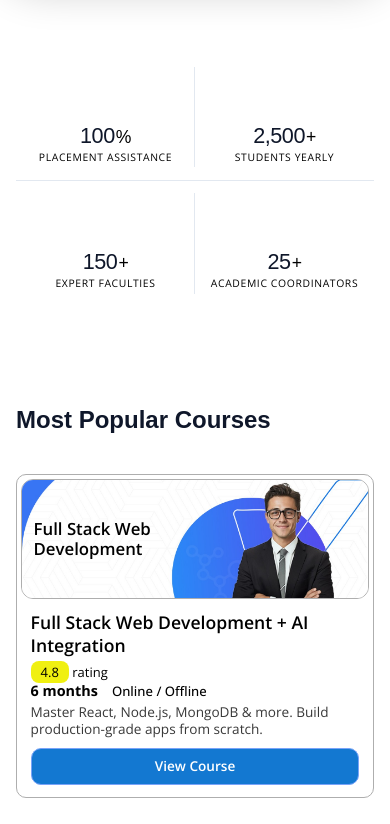
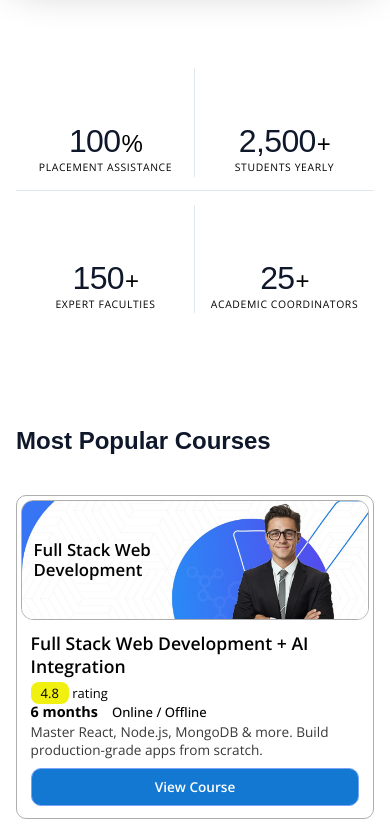
Before and after one commit to nishad-mt/Catalyst_Skill_hub, a React (Vite) app in the folder client/: page / in a window 390 px wide. Shown: the part 1340-2164 px from the top of the page. Built offline with nearby package versions, Linux system fonts and the light colour scheme; the HTML template or start-up script is replaced by a standard one.

Commit message:
Stats size increases in mobile view

```diff
--- a/client/src/sections/Hero/Hero.module.css
+++ b/client/src/sections/Hero/Hero.module.css
@@ -164,7 +164,8 @@
 }
 
 .tags span:hover {
-  background: #5896e7;
+  background: #6fa0e1e6;
+  font-weight: 500;
   color: #01053C;
   transform: translateY(-1px);
 }
--- a/client/src/sections/Status/Statsbar.module.css
+++ b/client/src/sections/Status/Statsbar.module.css
@@ -217,6 +217,13 @@
     border-radius: var(--radius-main);
   }
 
+  .number {
+    font-size: 2rem; /* increase this */
+  }
+
+  .suffix{
+    font-size: 1.5rem;
+  }
   .statItem {
     flex: 1 1 50%;
     min-width: 50%;
```
